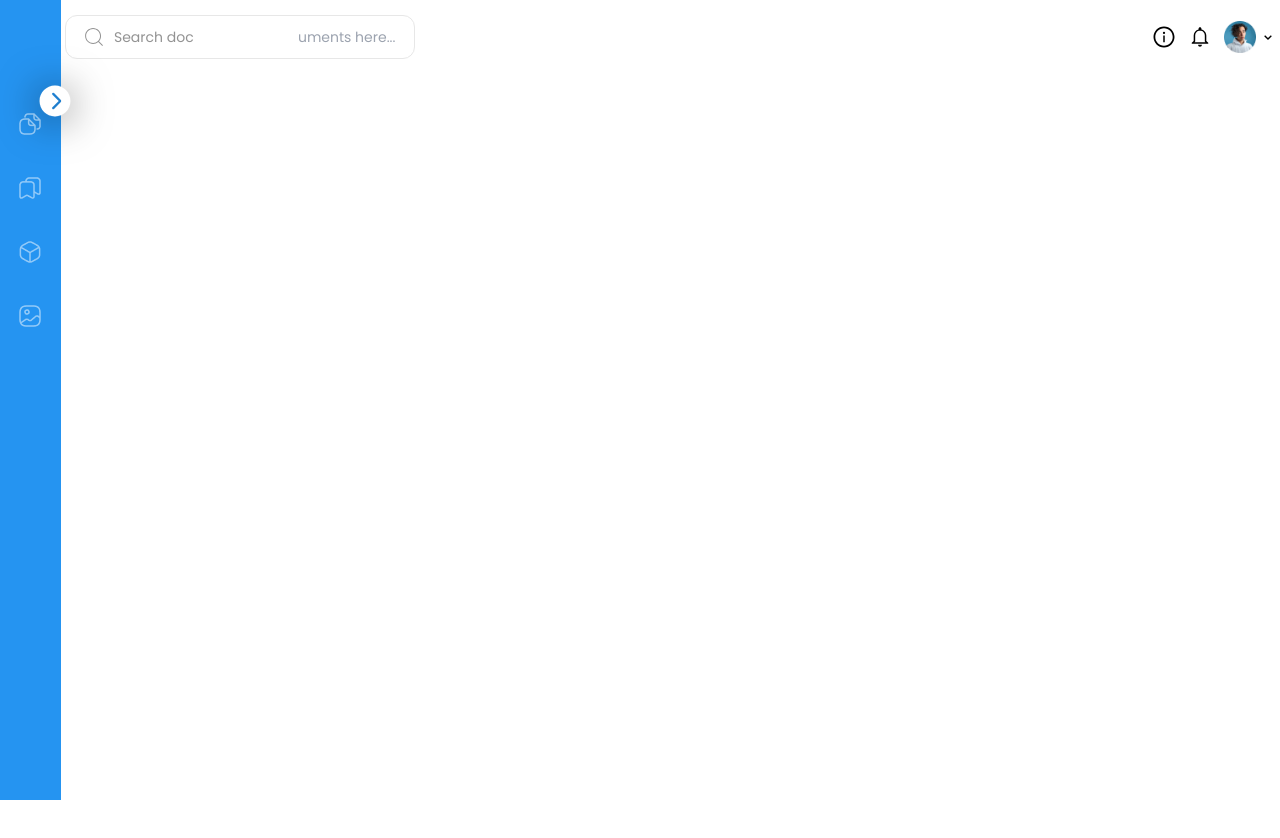
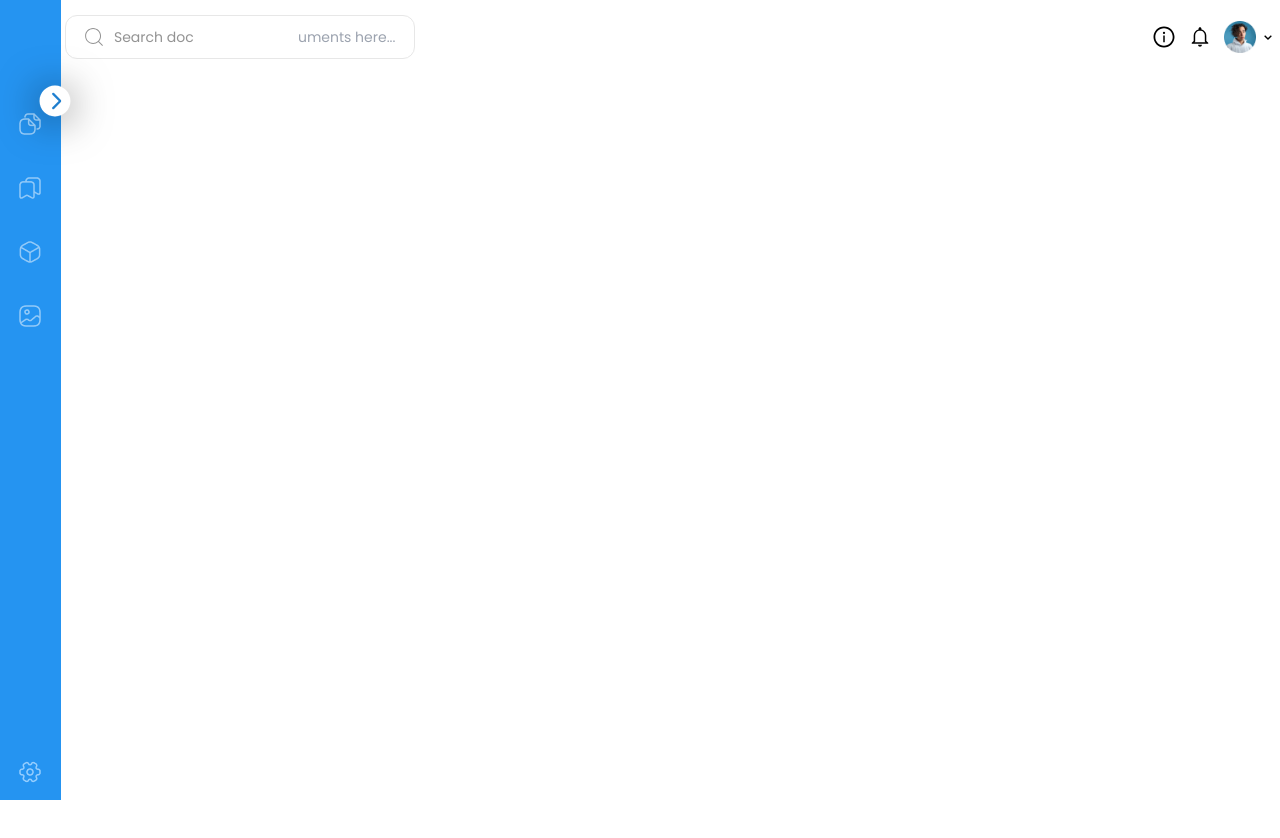
Before and after one commit to mramzannasir/ice-dashboard, a Next.js app: page /dashboard/Layout in a window 1280 px wide. Shown: the top 838 px of the page. Built offline with nearby package versions, Linux system fonts and the light colour scheme.

Commit message:
Setting Done

```diff
--- a/pages/dashboard/Sidebar.jsx
+++ b/pages/dashboard/Sidebar.jsx
@@ -60,6 +60,20 @@ const Sidebar = () => {
               </>
             ))}
           </div>
+          <div className="absolute bottom-4 flex justify-center w-full">
+            <div
+              className={`${
+                width ? "pl-8" : "justify-center "
+              } cursor-pointer gap-8  flex   w-full`}>
+              <img src="/setting.png" alt="setting icons" />
+              <span
+                className={`text-sm text-white opacity-50 font-normal transition-all duration-300 ${
+                  width ? "block" : "hidden"
+                }`}>
+                Setting
+              </span>
+            </div>
+          </div>
         </div>
       </div>
     </>
```
Also changed, not shown: public/setting.png (added).
